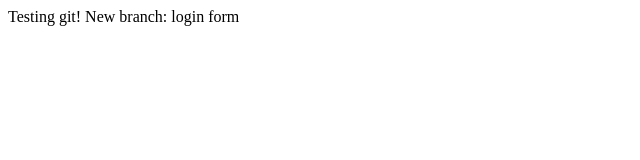
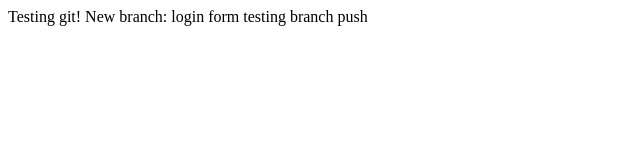
Before and after one commit to nishant2301/gitegtutorial, a plain HTML site: page index.html in a window 1280 px wide. Shown: the whole page, without its empty margins (0-640 px from the left). Drawn offline with Linux system fonts and the light colour scheme.

Commit message:
testing clone

```diff
--- a/index.html
+++ b/index.html
@@ -5,5 +5,7 @@
 <body>
 Testing git!
 New branch: login form
+
+testing branch push
 </body>
 </html>
```
